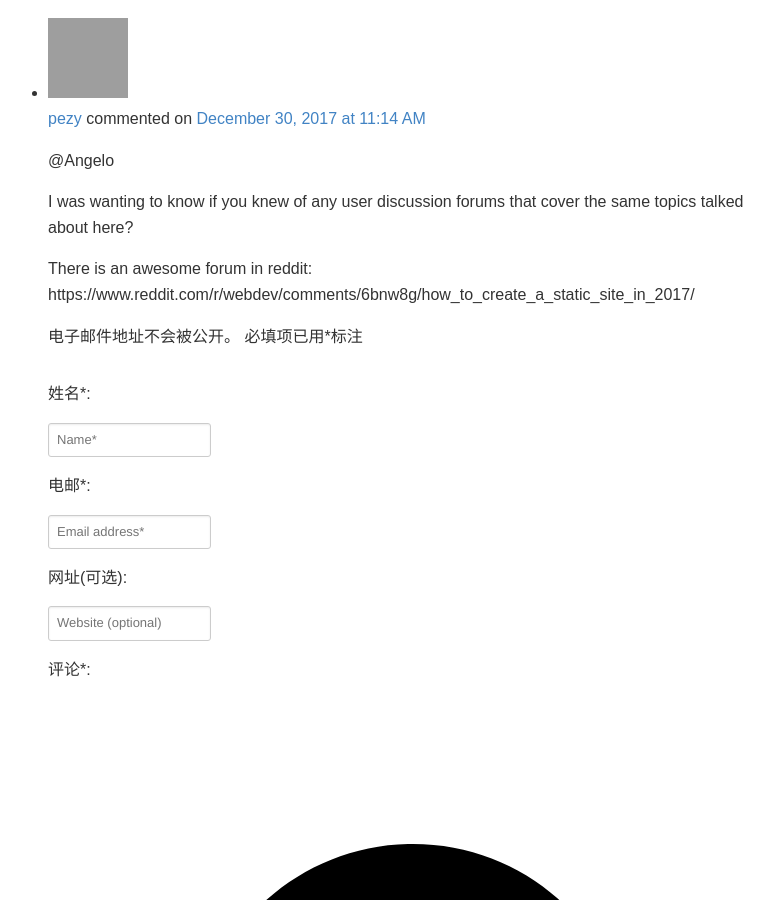
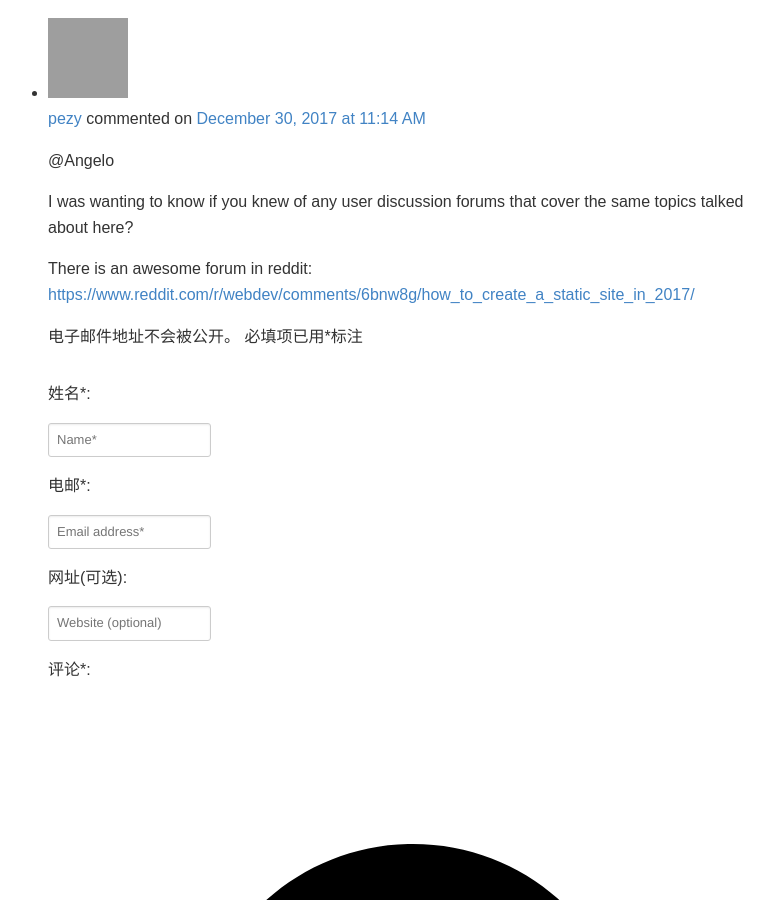
Before and after one commit to pezy/pushmind, a Jekyll site: the page built from _posts/2015-05-28-my-github-pages-history.md, in a window 1280 px wide and 900 px high, scrolled down 3796 px. Shown: the whole window, without its empty margins (102-876 px from the left). Built offline with Jekyll 4.4.1, drawn with Linux system fonts in a browser that asks for light colours; comment, search, counter and statistics services are not loaded; grey boxes are pictures that could not be loaded.

```diff
--- a/_data/comments/my-github-pages-history/comment-1514632453050.yml
+++ b/_data/comments/my-github-pages-history/comment-1514632453050.yml
@@ -2,6 +2,6 @@ _id: 909deea0-ed52-11e7-96e3-b9aaffd0f2aa
 name: pezy
 email: f880d5003adfa9894032df3a532690b3
 url: 'https://pushmind.org'
-message: "@Angelo\r\n\r\n>  I was wanting to know if you knew of any user discussion forums that cover the same topics talked about here?\r\n\r\nThere is an awesome forum in reddit: https://www.reddit.com/r/webdev/comments/6bnw8g/how_to_create_a_static_site_in_2017/"
+message: "@Angelo\r\n\r\n>  I was wanting to know if you knew of any user discussion forums that cover the same topics talked about here?\r\n\r\nThere is an awesome forum in reddit: <https://www.reddit.com/r/webdev/comments/6bnw8g/how_to_create_a_static_site_in_2017/>"
 hidden: ''
 date: '2017-12-30T11:14:13.050Z'
```
